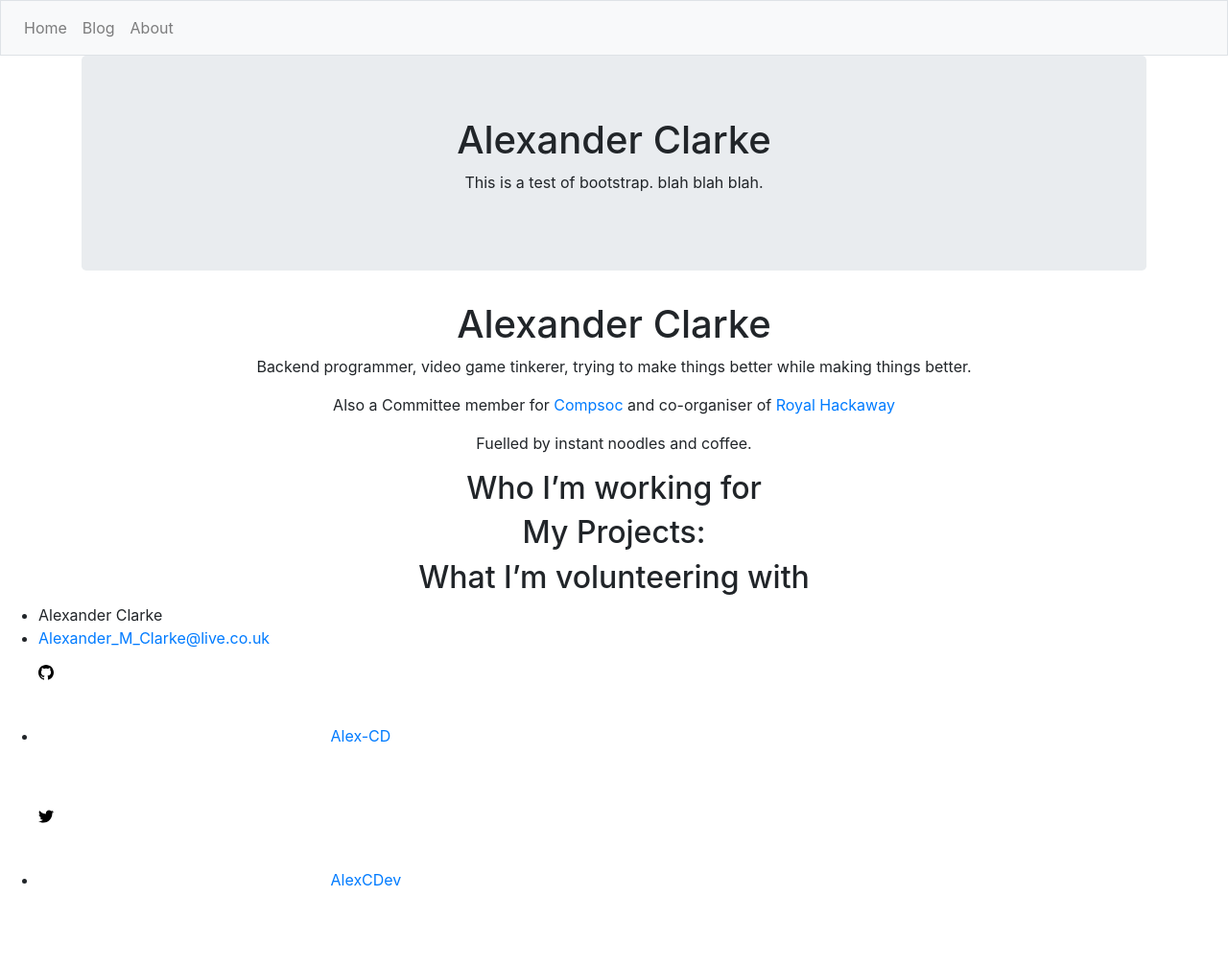
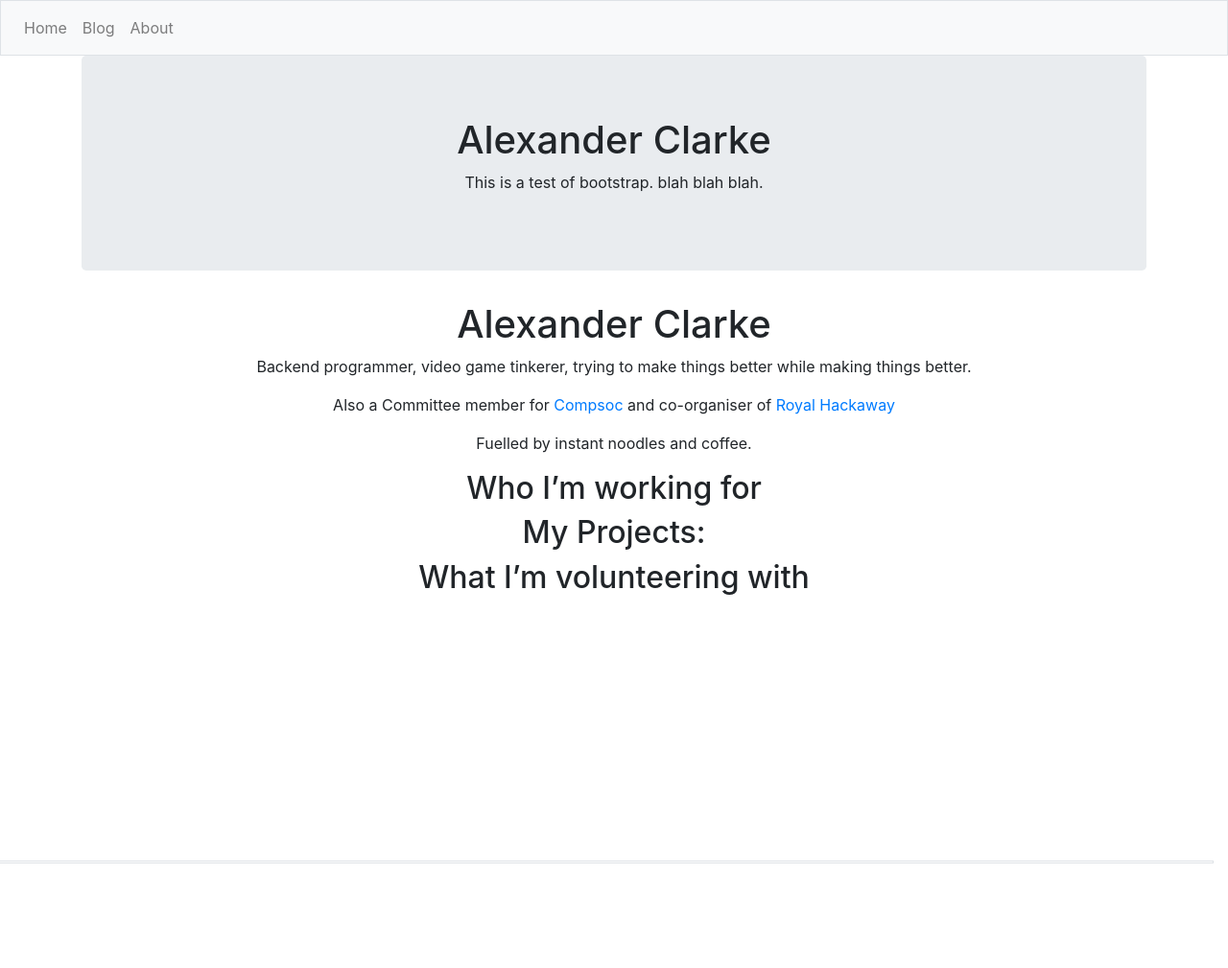
Before and after one commit to Alex-CD/alexcdev-site, a Jekyll site: the page built from index.md, in a window 1280 px wide. Shown: the whole page at 96% size. Built offline with Jekyll 4.4.1, drawn with Linux system fonts in a browser that asks for light colours; our own code applies the rules of GitHub Pages for plain Markdown files; after the commit the page ends 900 px from its top, so only the background shows below that.

Commit message:
Rewrite footer

```diff
--- a/_includes/footer.html
+++ b/_includes/footer.html
@@ -1,29 +1,15 @@
-<footer class="site-footer h-card">
-  <data class="u-url" href="{{ "/" | relative_url }}"></data>
-
-  <div class="wrapper">
-
-    <div class="footer-col-wrapper">
-      <div class="footer-col footer-col-1">
-        <ul class="contact-list">
-          <li class="p-name">
-            Alexander Clarke
-            </li>
-            {%- if site.email -%}
-            <li><a class="u-email" href="mailto:{{ site.email }}">{{ site.email }}</a></li>
-            {%- endif -%}
-        </ul>
+<footer>
+  <div class="container-fluid border row text-center" style="bottom: 0; position: fixed;">
+      <div class="col-sm">
       </div>
 
-      <div class="footer-col footer-col-2">
-        {%- include social.html -%}
+      <div class="col-sm">
+
       </div>
 
-      <div class="footer-col footer-col-3">
-        <p>{{- site.description | escape -}}</p>
-      </div>
+    <div class="col-sm">
+
     </div>
-
   </div>
 
 </footer>
```
